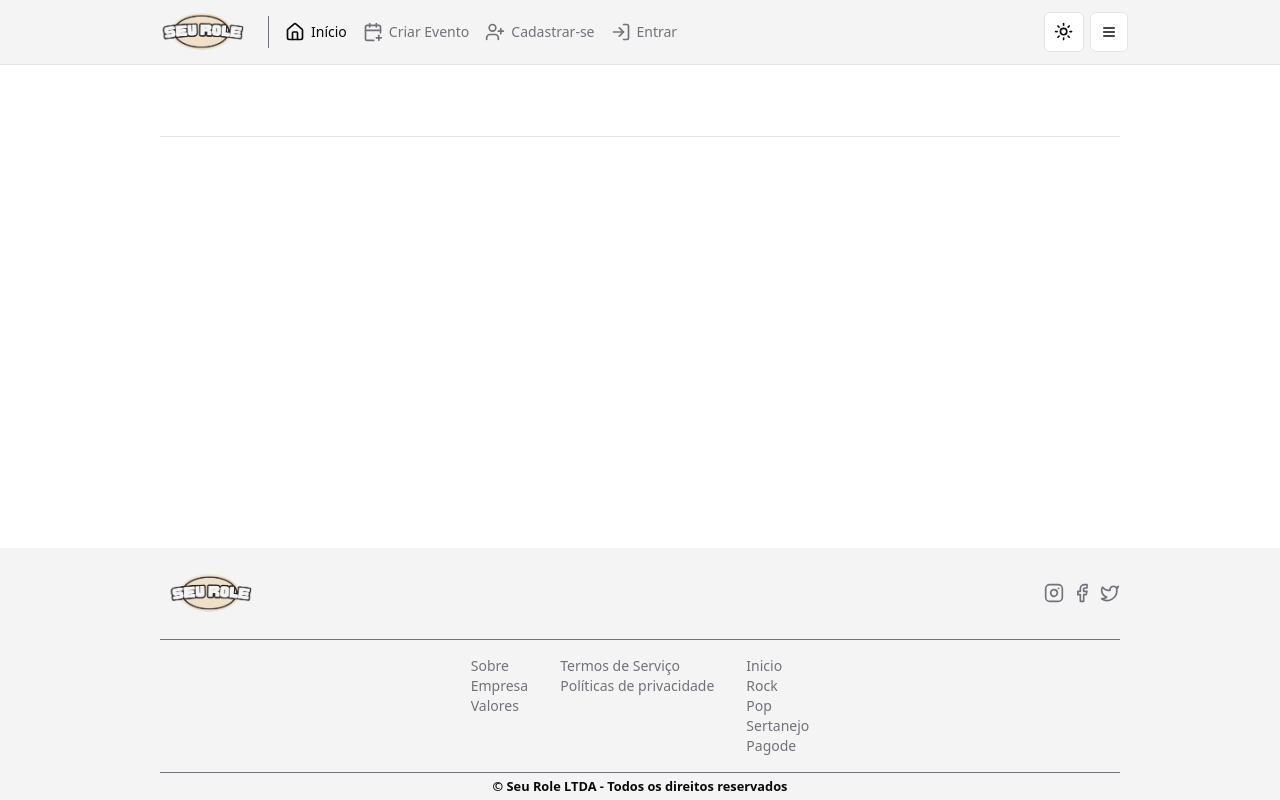
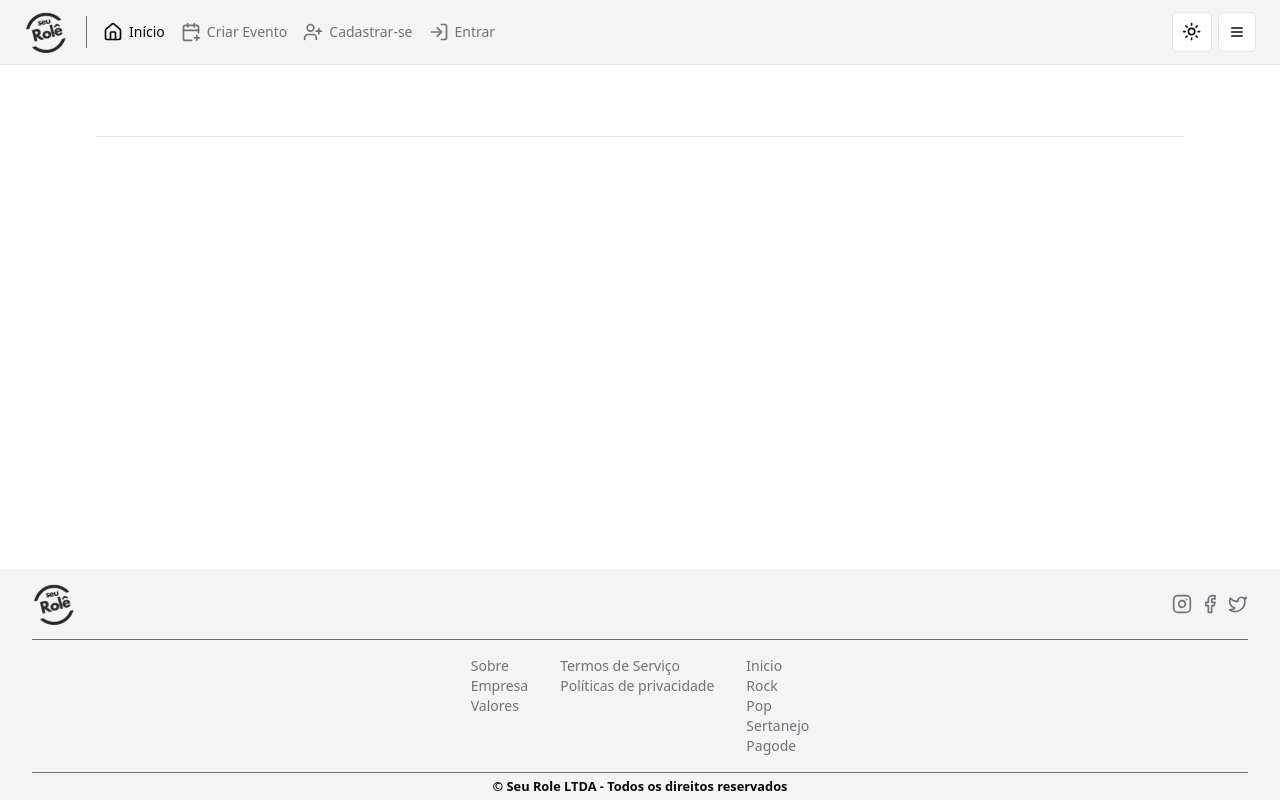
Before and after one commit to renyzeraa/seu-role-front, a React (Vite) app: page / in a window 1280 px wide. Built offline with nearby package versions, Linux system fonts and the light colour scheme.

Commit message:
feat logo black e white, big e mini carousel de evento, ajustes na largura do header e footer

```diff
--- /dev/null
+++ b/src/components/big-carousel-events.tsx
@@ -0,0 +1,62 @@
+import { MiniEventData } from '@/@types/global'
+import { Carousel, CarouselContent, CarouselItem } from './ui/carousel'
+import { Button } from './ui/button'
+import { Calendar, MapPin } from 'lucide-react'
+import { Link } from 'react-router-dom'
+
+interface BigCarouselEventProps {
+  title: string
+  data: MiniEventData[]
+}
+
+export function BigCarouselEvent({ data, title }: BigCarouselEventProps) {
+  return (
+    <>
+      <h1 className="text-3xl font-semibold">{title}</h1>
+      <Carousel className="my-1">
+        <CarouselContent className="p-2">
+          {data.map((data) => (
+            <CarouselItem key={data.id}>
+              <div className="grid grid-cols-[1fr_240px] rounded-lg bg-slate-200 dark:bg-gray-900">
+                <img
+                  className="h-full w-full rounded-l-lg object-contain"
+                  src={data.banner}
+                  alt="Banner do evento"
+                />
+                <div className="relative flex flex-col gap-2 p-4">
+                  <h2
+                    className="text-3xl font-bold uppercase"
+                    title="Data do Evento"
+                  >
+                    {data.tituloEvento}
+                  </h2>
+                  <span
+                    className="mt-2 flex w-full items-center text-lg font-bold text-primary"
+                    title="Data do Evento"
+                  >
+                    <Calendar size={24} className="mr-1" />
+                    {data.dataEvento}
+                  </span>
+                  <span
+                    className="mt-2 flex w-full items-center text-base font-bold"
+                    title="Local do Evento"
+                  >
+                    <MapPin size={24} className="mr-1" />
+                    {data.location}
+                  </span>
+                  <footer className="absolute bottom-4 left-4">
+                    <Link to={`/evento/${data.id}`}>
+                      <Button title="Acessar mais detalhes sobre o evento">
+                        Mais detalhes
+                      </Button>
+                    </Link>
+                  </footer>
+                </div>
+              </div>
+            </CarouselItem>
+          ))}
+        </CarouselContent>
+      </Carousel>
+    </>
+  )
+}
--- a/src/components/footer.tsx
+++ b/src/components/footer.tsx
@@ -1,14 +1,22 @@
-import { Logo } from './logo'
 import { Separator } from './ui/separator'
 import { NavLink } from './nav-link'
 import { Facebook, Instagram, Twitter } from 'lucide-react'
+import { LogoBlack } from './logo-black'
+import { Logo } from './logo'
+import { useTheme } from './theme/theme-provider'
 
 export function Footer() {
+  const { theme } = useTheme()
+
   return (
     <footer className="w-full bg-muted">
-      <div className="mx-auto max-w-5xl px-8">
+      <div className="max-w-8xl mx-auto px-8">
         <div className="my-3 flex items-center justify-between">
-          <Logo />
+          {theme === 'light' ? (
+            <LogoBlack />
+          ) : (
+            <Logo className="h-[50px] w-[50px]" />
+          )}
           <nav className="flex items-center gap-2">
             <NavLink to="" title="Instagram">
               <Instagram size={20} />
--- a/src/components/header.tsx
+++ b/src/components/header.tsx
@@ -1,17 +1,25 @@
 import { CalendarPlus, UserPlus, LogIn, Home } from 'lucide-react'
-import { Logo } from '@/components/logo'
 import { Separator } from './ui/separator'
 import { NavLink } from './nav-link'
 import { Link } from 'react-router-dom'
 import { ThemeToggle } from './theme/theme-toggle'
 import { AccountMenu } from './account-menu'
+import { LogoBlack } from './logo-black'
+import { useTheme } from './theme/theme-provider'
+import { Logo } from './logo'
 
 export function Header() {
+  const { theme } = useTheme()
+
   return (
     <header className="fixed left-0 z-10 w-full border-b bg-muted dark:border-none">
-      <div className="mx-auto flex h-16 max-w-5xl items-center gap-4 px-6">
+      <div className="max-w-8xl mx-auto flex h-16 items-center gap-4 px-6">
         <Link to="/">
-          <Logo />
+          {theme === 'light' ? (
+            <LogoBlack />
+          ) : (
+            <Logo className="h-[50px] w-[50px]" />
+          )}
         </Link>
         <Separator orientation="vertical" className="h-8 bg-muted-foreground" />
         <nav className="flex items-center space-x-2 lg:space-x-4">
--- /dev/null
+++ b/src/components/logo-black.tsx
@@ -0,0 +1,6 @@
+import React from 'react'
+import logo from '../assets/logo_seu_role_black.svg'
+
+export function LogoBlack({ ...props }: React.ComponentProps<'img'>) {
+  return <img src={logo} alt="Logo Seu Rolê" {...props} />
+}
--- a/src/components/logo.tsx
+++ b/src/components/logo.tsx
@@ -2,7 +2,5 @@ import React from 'react'
 import logo from '../assets/logo_seu_role.png'
 
 export function Logo({ ...props }: React.ComponentProps<'img'>) {
-  return (
-    <img width="100" height="100" src={logo} alt="Logo Seu Rolê" {...props} />
-  )
+  return <img src={logo} alt="Logo Seu Rolê" {...props} />
 }
--- a/src/pages/_layouts/app.tsx
+++ b/src/pages/_layouts/app.tsx
@@ -6,7 +6,7 @@ export function AppLayout() {
   return (
     <div className="flex min-h-[100vh] flex-col overflow-hidden antialiased">
       <Header />
-      <div className="mx-auto flex w-full max-w-5xl flex-1 flex-col gap-4 overflow-auto p-8 pt-28">
+      <div className="mx-auto flex w-full max-w-6xl flex-1 flex-col gap-4 overflow-auto p-8 pt-28">
         <Outlet />
       </div>
       <Footer />
--- a/src/pages/app/home.tsx
+++ b/src/pages/app/home.tsx
@@ -1,4 +1,3 @@
-import { CarouselEvent } from '@/components/carousel-events'
 import { Separator } from '@/components/ui/separator'
 import { Helmet } from 'react-helmet-async'
 
@@ -9,6 +8,8 @@ export function Home() {
       {/* <CarouselEvent title="Novidades"></CarouselEvent> */}
       <Separator className="my-6" />
       {/* <CarouselEvent title="Mais Buscados"></CarouselEvent> */}
+      {/* <BigCardEvent></BigCardEvent> */}
+      {/* <BigCarouselEvent title="Em destaque"></BigCarouselEvent> */}
     </div>
   )
 }
```
Also changed, not shown: src/@types/global.d.ts (added, +7 -0 lines), src/components/carousel-events.tsx (+2 -9 lines), src/assets/logo_seu_role.png, src/assets/logo_seu_role_black.svg (added).
